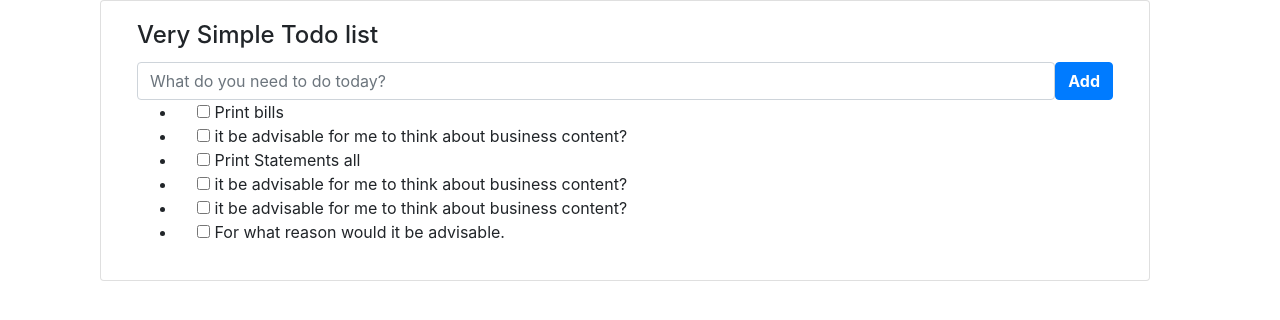
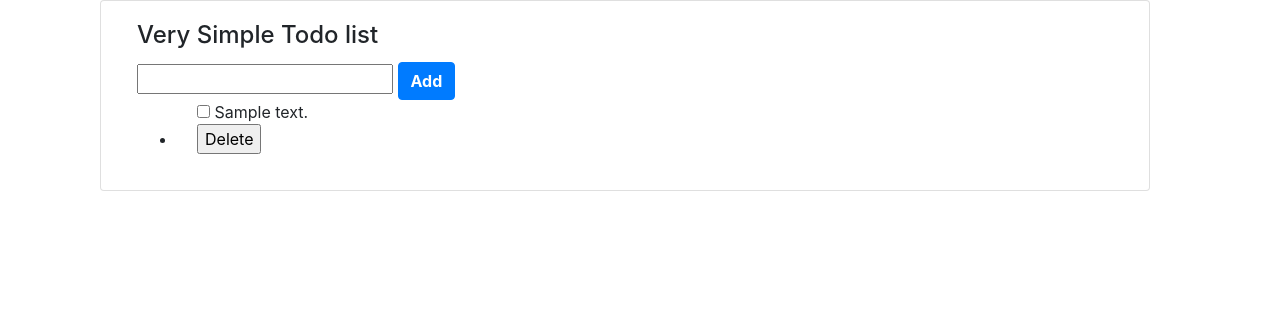
Before and after one commit to sebastian-ml/python-django-todo-webapp, a Django app: page / in a window 1280 px wide. Shown: the top 320 px of the page. Run offline with Django 3.2, Linux system fonts and the light colour scheme; tables that the repository leaves empty hold one stand-in row (values such as "Sample post"); some libraries are stand-ins or nearby versions.

Commit message:
Allow user to add and delete tasks User can add and delete on the main page.

```diff
--- a/main/templates/main/home.html
+++ b/main/templates/main/home.html
@@ -8,27 +8,32 @@
                     <div class="card px-3">
                         <div class="card-body">
                             <h4 class="card-title">Very Simple Todo list</h4>
-                            <div class="add-items d-flex"> <input type="text" class="form-control todo-list-input" placeholder="What do you need to do today?"> <button class="add btn btn-primary font-weight-bold todo-list-add-btn">Add</button> </div>
+                            <div class="add-items d-flex">
+                                <form method="post">
+                                    {% csrf_token %}
+                                    {{ form.text }}
+                                    <input type="submit" class="add btn
+                                    btn-primary font-weight-bold todo-list-add-btn" value="Add">
+                                </form>
+                            </div>
                             <div class="list-wrapper">
                                 <ul class="d-flex flex-column-reverse todo-list">
-                                    <li>
-                                        <div class="form-check"> <label class="form-check-label"> <input class="checkbox" type="checkbox"> For what reason would it be advisable. <i class="input-helper"></i></label> </div> <i class="remove mdi mdi-close-circle-outline"></i>
-                                    </li>
-                                    <li>
-                                        <div class="form-check"> <label class="form-check-label"> <input class="checkbox" type="checkbox"> it be advisable for me to think about business content? <i class="input-helper"></i></label> </div> <i class="remove mdi mdi-close-circle-outline"></i>
-                                    </li>
-                                    <li>
-                                        <div class="form-check"> <label class="form-check-label"> <input class="checkbox" type="checkbox"> it be advisable for me to think about business content? <i class="input-helper"></i></label> </div> <i class="remove mdi mdi-close-circle-outline"></i>
-                                    </li>
-                                    <li>
-                                        <div class="form-check"> <label class="form-check-label"> <input class="checkbox" type="checkbox"> Print Statements all <i class="input-helper"></i></label> </div> <i class="remove mdi mdi-close-circle-outline"></i>
-                                    </li>
-                                    <li>
-                                        <div class="form-check"> <label class="form-check-label"> <input class="checkbox" type="checkbox"> it be advisable for me to think about business content? <i class="input-helper"></i></label> </div> <i class="remove mdi mdi-close-circle-outline"></i>
-                                    </li>
-                                    <li>
-                                        <div class="form-check"> <label class="form-check-label"> <input class="checkbox" type="checkbox"> Print bills <i class="input-helper"></i></label> </div> <i class="remove mdi mdi-close-circle-outline"></i>
-                                    </li>
+                                    {% for object in objects %}
+                                        <li>
+                                            <div class="form-check">
+                                                <label class="form-check-label">
+                                                    <input class="checkbox" type="checkbox">
+                                                    {{ object.text }}
+                                                    <form action="/delete/{{ object.id }}"
+                                                          method="post">{% csrf_token %}
+                                                        <input type="submit"
+                                                               value="Delete">
+                                                    </form>
+                                                </label>
+                                            </div>
+                                            <i class="remove mdi mdi-close-circle-outline"></i>
+                                        </li>
+                                    {% endfor %}
                                 </ul>
                             </div>
                         </div>
--- a/main/urls.py
+++ b/main/urls.py
@@ -3,5 +3,6 @@ from . import views
 
 
 urlpatterns = [
-    path('', views.TaskListView.as_view(), name='main-page'),
+    path('', views.TaskListAndCreateView.as_view(), name='main-page'),
+    path('delete/<int:pk>', views.TaskDeleteView.as_view(), name='delete-page'),
 ]
--- a/main/views.py
+++ b/main/views.py
@@ -1,8 +1,21 @@
-from django.shortcuts import render
-from django.views.generic import ListView
+from django.urls import reverse_lazy
+from django.views.generic import CreateView, DeleteView
 from .models import Task
 
 
-class TaskListView(ListView):
+class TaskListAndCreateView(CreateView):
     model = Task
     template_name = 'main/home.html'
+    fields = ['text']
+    success_url = "/"
+
+    def get_context_data(self, **kwargs):
+        context = super().get_context_data(**kwargs)
+        context["objects"] = self.model.objects.all()
+        return context
+
+
+class TaskDeleteView(DeleteView):
+    model = Task
+    success_url = "/"
+    template_name = 'main/home.html'
```
